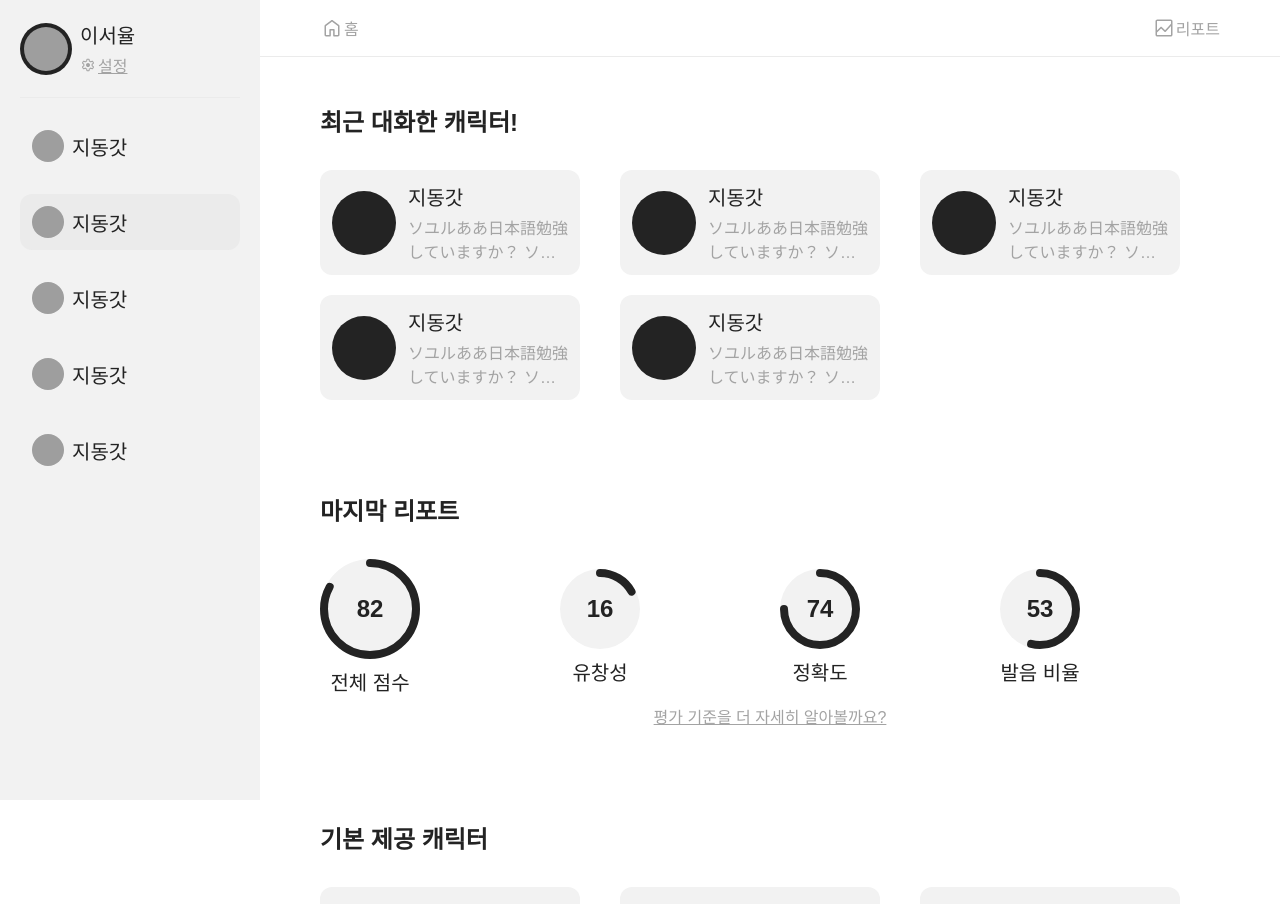
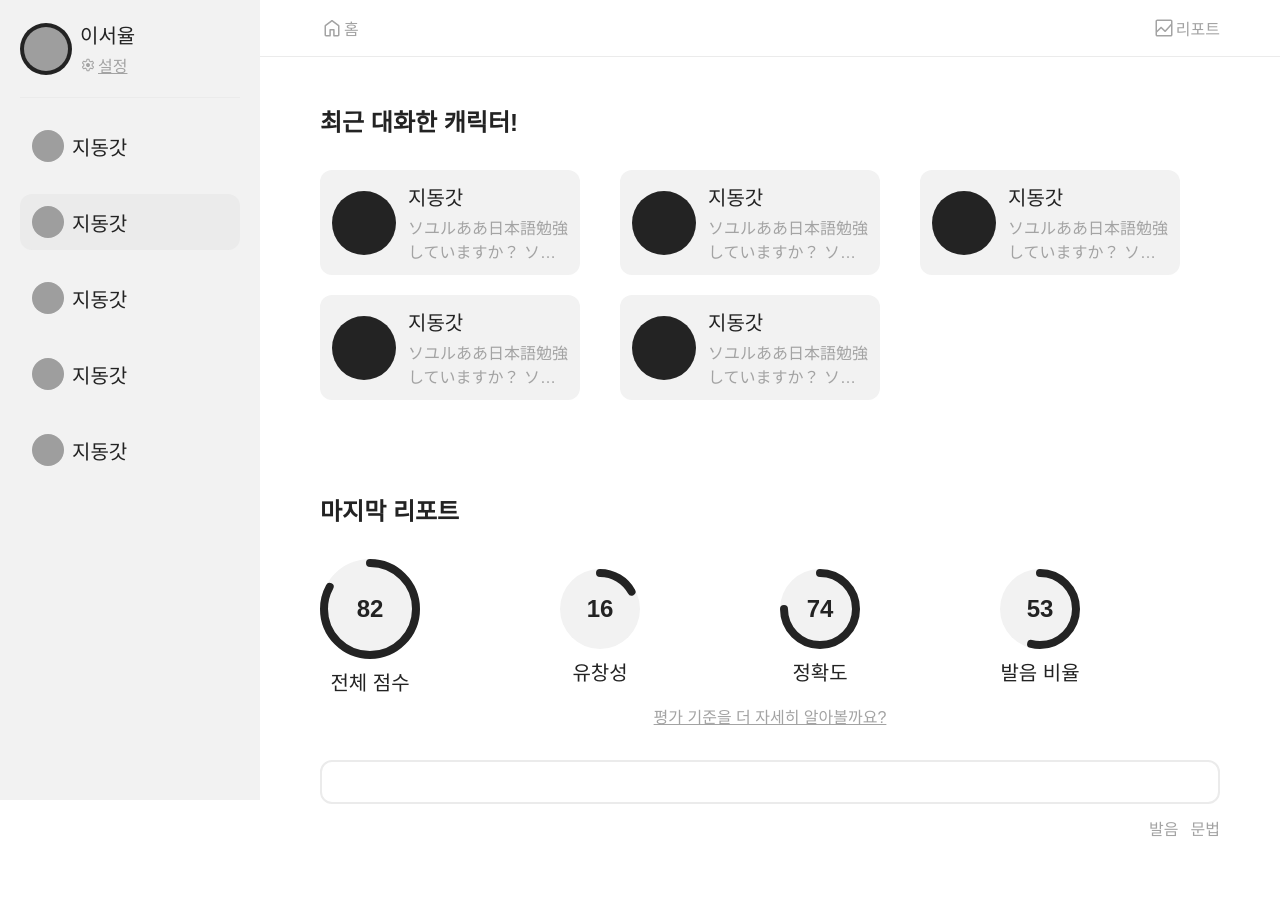
Before and after one commit to zegiha/tomo-frontend, a React (Vite) app: page / in a window 1280 px wide. Shown: the top 904 px of the page. Built offline with nearby package versions, Linux system fonts and the light colour scheme; grey boxes are pictures that could not be loaded; a web font is replaced by a local one.

Commit message:
proceeding: ReportChat

```diff
--- /dev/null
+++ b/src/components/report/ReportChat.tsx
@@ -0,0 +1,18 @@
+import {Col12, Col20} from "@components/atomic/rowAndColumns/Col.tsx";
+import {Row12} from "@components/atomic/rowAndColumns/Row.tsx";
+
+function ReportChat() {
+  return (
+    <Col12 width="100%">
+      <Col20 width="100%" border="2px solid var(--gray600)" borderBottom="2px solid var(--gray600)" padding="20px" borderRadius={12}>
+        {/*chatboxs*/}
+      </Col20>
+      <Row12 width="100%" justifyContent="end">
+        <span className="text-m-16" style={{color: "var(--gray800)"}}>발음</span>
+        <span className="text-m-16" style={{color: "var(--gray800)"}}>문법</span>
+      </Row12>
+    </Col12>
+  );
+}
+
+export default ReportChat;
--- a/src/components/report/index.ts
+++ b/src/components/report/index.ts
@@ -1,5 +1,7 @@
 import ReportScore from "./ReportScore.tsx";
+import ReportChat from "./ReportChat.tsx";
 
 export {
   ReportScore,
+  ReportChat,
 }
--- a/src/pages/Home.tsx
+++ b/src/pages/Home.tsx
@@ -2,7 +2,7 @@ import {Col92, Col32, Col4} from "@components/atomic/rowAndColumns/Col.tsx";
 import {Row12} from "@components/atomic/rowAndColumns/Row.tsx";
 
 import {homeStyle} from "@styles/index";
-import {ReportScore} from "@/components/report";
+import {ReportScore, ReportChat} from "@/components/report";
 
 function CharacterItem({title, subTitle}: {title: string, subTitle: string}) {
   return (
@@ -47,6 +47,7 @@ function LastReport() {
           fluency: 53,
         }}
       />
+      <ReportChat />
     </Col32>
   );
 }
```
